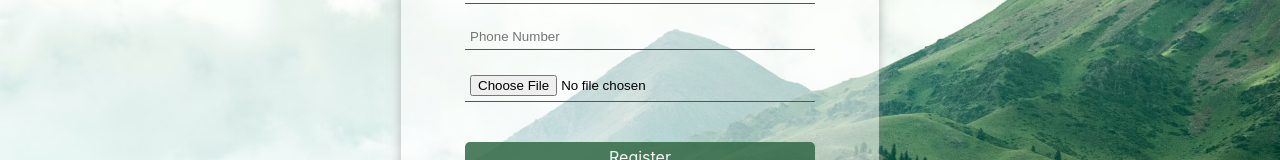
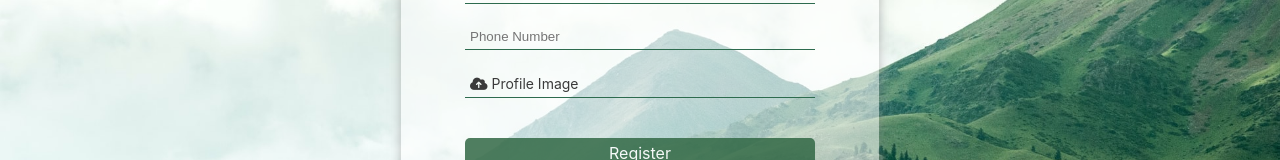
Before and after one commit to RLeDEV/task_management, a React (Create React App) app: page /register in a window 1280 px wide. Shown: the part 298-458 px from the top of the page. Built offline with nearby package versions, Linux system fonts and the light colour scheme; no server answers.

Commit message:
Styled profile image input

```diff
--- a/src/components/Register/index.css
+++ b/src/components/Register/index.css
@@ -43,6 +43,23 @@
     text-decoration: none;
 }
 
+.register-panel .wrapper input[type="file"] {
+    display: none;
+    width: 100%;
+}
+
+.register-panel .wrapper .inputs .custom-file-upload {
+    flex: 1;
+    border: none;
+    background-color: transparent;
+    border-bottom: 1px solid rgb(45, 107, 78);
+    outline: none;
+    font-size: 14px;
+    color: rgb(58, 58, 58);
+    padding: 5px;
+    text-decoration: none;
+}
+
 .register-panel .wrapper div span {
     padding: 5px;
     min-width: 80px;
--- a/src/components/Register/index.jsx
+++ b/src/components/Register/index.jsx
@@ -226,7 +226,11 @@ class Login extends Component {
                         <input type="text" placeholder="Phone Number" value={this.state.phone} onChange={(evt) => this.setState({phone: evt.target.value})} required onKeyDown={(e) => {if(e.key === 'Enter'){ this.onFormSubmit()}}}></input>
                     </div>
                     <div className="image inputs">
-                        <input type="file" accept="image/*" onChange={this.getImage} />
+                    <label htmlFor="file-upload" className="custom-file-upload">
+                        <i className="fa fa-cloud-upload"></i> Profile Image{this.state.file.name ? ': ' + this.state.file.name : ''}
+                    </label>
+                    <input id="file-upload" type="file" accept="image/*" onChange={this.getImage} required/>
+                        {/* <input type="file" accept="image/*" onChange={this.getImage} /> */}
                     </div>
                     <div className="register">
                         <div className="register-btn" onClick={this.onFormSubmit}>
```
